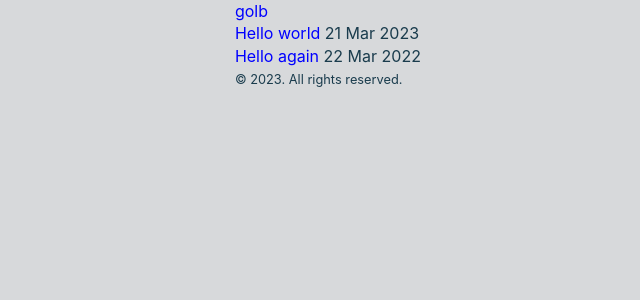
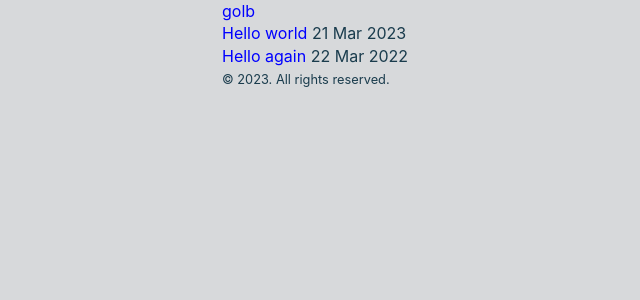
Before and after one commit to aflim/golb, a Jekyll site: the page built from index.html, in a window 1280 px wide. Shown: the top 300 px of the page, without its empty margins (178-818 px from the left). Built offline with Jekyll 4.4.1, drawn with Linux system fonts in a browser that asks for light colours; the list of posts is cut into pages by our own code.

Commit message:
Update stylesheet.css

```diff
--- a/assets/stylesheet.css
+++ b/assets/stylesheet.css
@@ -265,13 +265,13 @@ iframe {
 
 /* - */
 .container {
-  max-inline-size: 45ch;
+  max-inline-size: var(--breakpoint-sm);
   padding-inline: var(--spacer-1);
   margin-inline: auto;
 }
 
 @media (min-width: var(--breakpoint-sm)) and (orientation: landscape) {
   .container {
-    max-inline-size: 85ch;
+    max-inline-size: var(--breakpoint-md);
   }
 }
```
